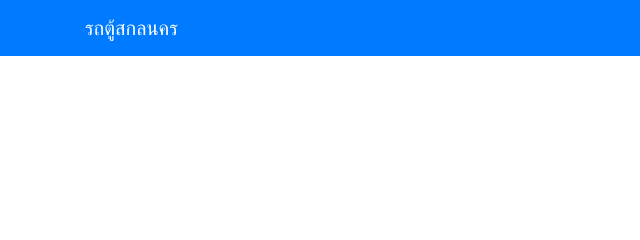
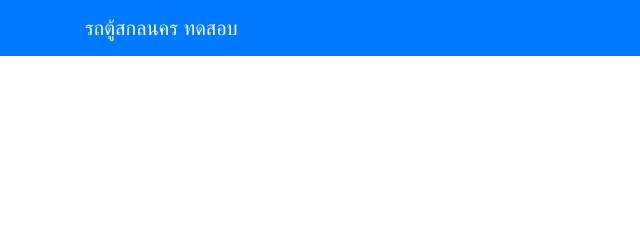
Before and after one commit to KieProgramer/van, a plain HTML site: page index.html in a window 1280 px wide. Shown: the top 240 px of the page, 0-640 px from the left. Drawn offline with nearby package versions, Linux system fonts and the light colour scheme.

Commit message:
Add existing file

```diff
--- a/index.html
+++ b/index.html
@@ -32,7 +32,7 @@
   <body>
     <nav class="navbar navbar-expand-lg navbar-dark bg-primary">
       <div class="container">
-        <a class="navbar-brand" href="#">รถตู้สกลนคร</a>
+        <a class="navbar-brand" href="#">รถตู้สกลนคร ทดสอบ</a>
       </div>
     </nav>
     <header>
```
